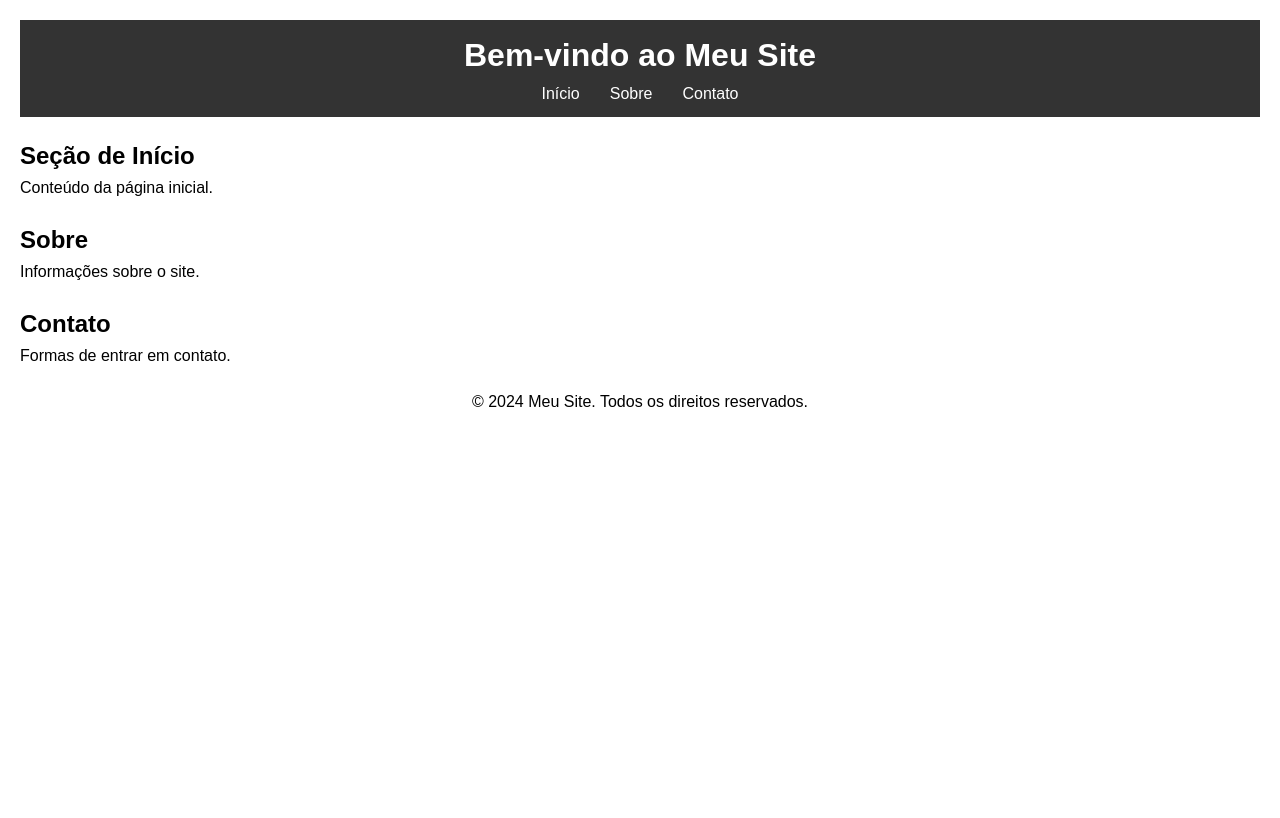
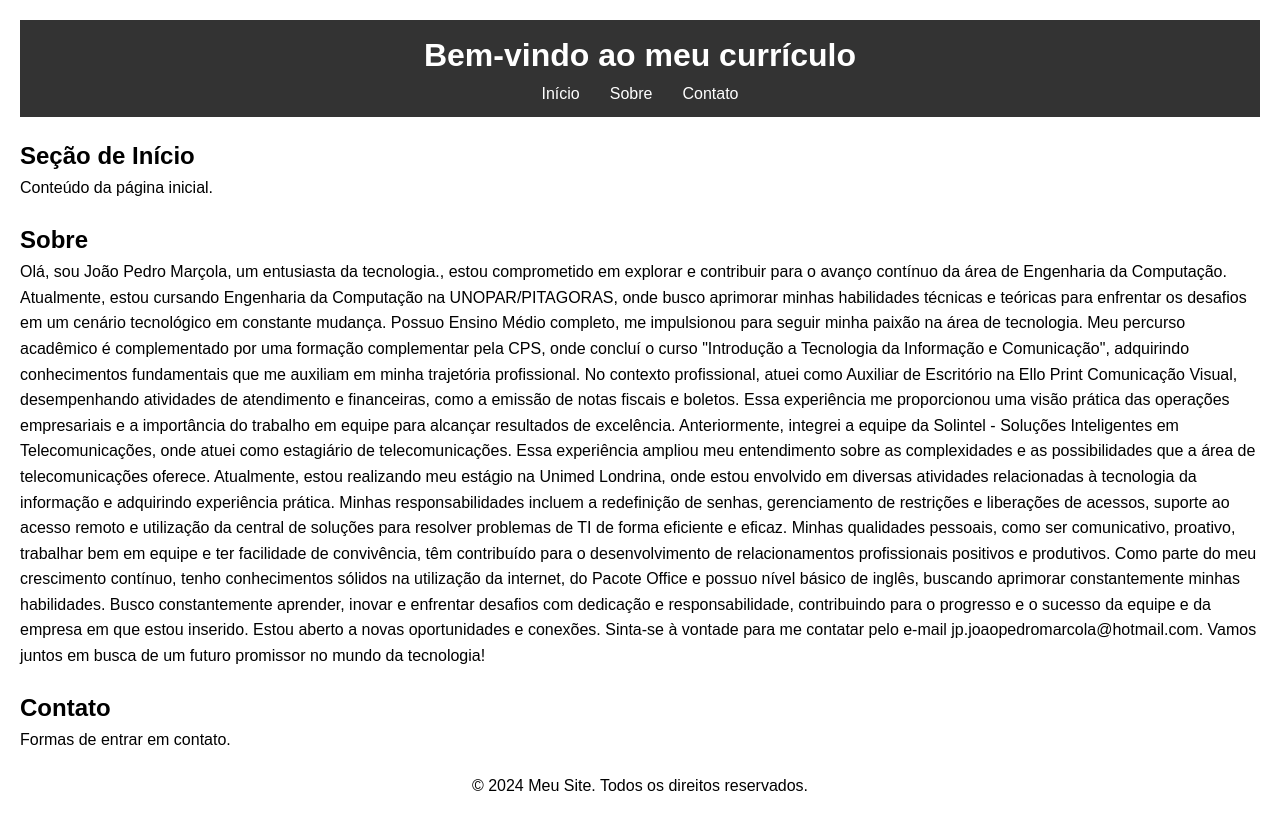
Before and after one commit to marcolajoao/curriculo, a plain HTML site: page index.html in a window 1280 px wide. Drawn offline with Linux system fonts and the light colour scheme.

Commit message:
Update index.html

```diff
--- a/index.html
+++ b/index.html
@@ -9,7 +9,7 @@
 </head>
 <body>
     <header>
-        <h1>Bem-vindo ao Meu Site</h1>
+        <h1>Bem-vindo ao meu currículo</h1>
         <nav>
             <ul>
                 <li><a href="#home">Início</a></li>
@@ -25,7 +25,25 @@
         </section>
         <section id="about">
             <h2>Sobre</h2>
-            <p>Informações sobre o site.</p>
+            <p>Olá, sou João Pedro Marçola, um entusiasta da tecnologia., estou comprometido em explorar e contribuir para o avanço contínuo da área de Engenharia da Computação.
+
+Atualmente, estou cursando Engenharia da Computação na UNOPAR/PITAGORAS, onde busco aprimorar minhas habilidades técnicas e teóricas para enfrentar os desafios em um cenário tecnológico em constante mudança. Possuo Ensino Médio completo, me impulsionou para seguir minha paixão na área de tecnologia.
+
+Meu percurso acadêmico é complementado por uma formação complementar pela CPS, onde concluí o curso "Introdução a Tecnologia da Informação e Comunicação", adquirindo conhecimentos fundamentais que me auxiliam em minha trajetória profissional.
+
+No contexto profissional, atuei como Auxiliar de Escritório na Ello Print Comunicação Visual, desempenhando atividades de atendimento e financeiras, como a emissão de notas fiscais e boletos. Essa experiência me proporcionou uma visão prática das operações empresariais e a importância do trabalho em equipe para alcançar resultados de excelência.
+
+Anteriormente, integrei a equipe da Solintel - Soluções Inteligentes em Telecomunicações, onde atuei como estagiário de telecomunicações. Essa experiência ampliou meu entendimento sobre as complexidades e as possibilidades que a área de telecomunicações oferece.
+
+Atualmente, estou realizando meu estágio na Unimed Londrina, onde estou envolvido em diversas atividades relacionadas à tecnologia da informação e adquirindo experiência prática. Minhas responsabilidades incluem a redefinição de senhas, gerenciamento de restrições e liberações de acessos, suporte ao acesso remoto e utilização da central de soluções para resolver problemas de TI de forma eficiente e eficaz.
+
+Minhas qualidades pessoais, como ser comunicativo, proativo, trabalhar bem em equipe e ter facilidade de convivência, têm contribuído para o desenvolvimento de relacionamentos profissionais positivos e produtivos.
+
+Como parte do meu crescimento contínuo, tenho conhecimentos sólidos na utilização da internet, do Pacote Office e possuo nível básico de inglês, buscando aprimorar constantemente minhas habilidades.
+
+Busco constantemente aprender, inovar e enfrentar desafios com dedicação e responsabilidade, contribuindo para o progresso e o sucesso da equipe e da empresa em que estou inserido. Estou aberto a novas oportunidades e conexões.
+
+Sinta-se à vontade para me contatar pelo e-mail jp.joaopedromarcola@hotmail.com. Vamos juntos em busca de um futuro promissor no mundo da tecnologia!</p>
         </section>
         <section id="contact">
             <h2>Contato</h2>
```
